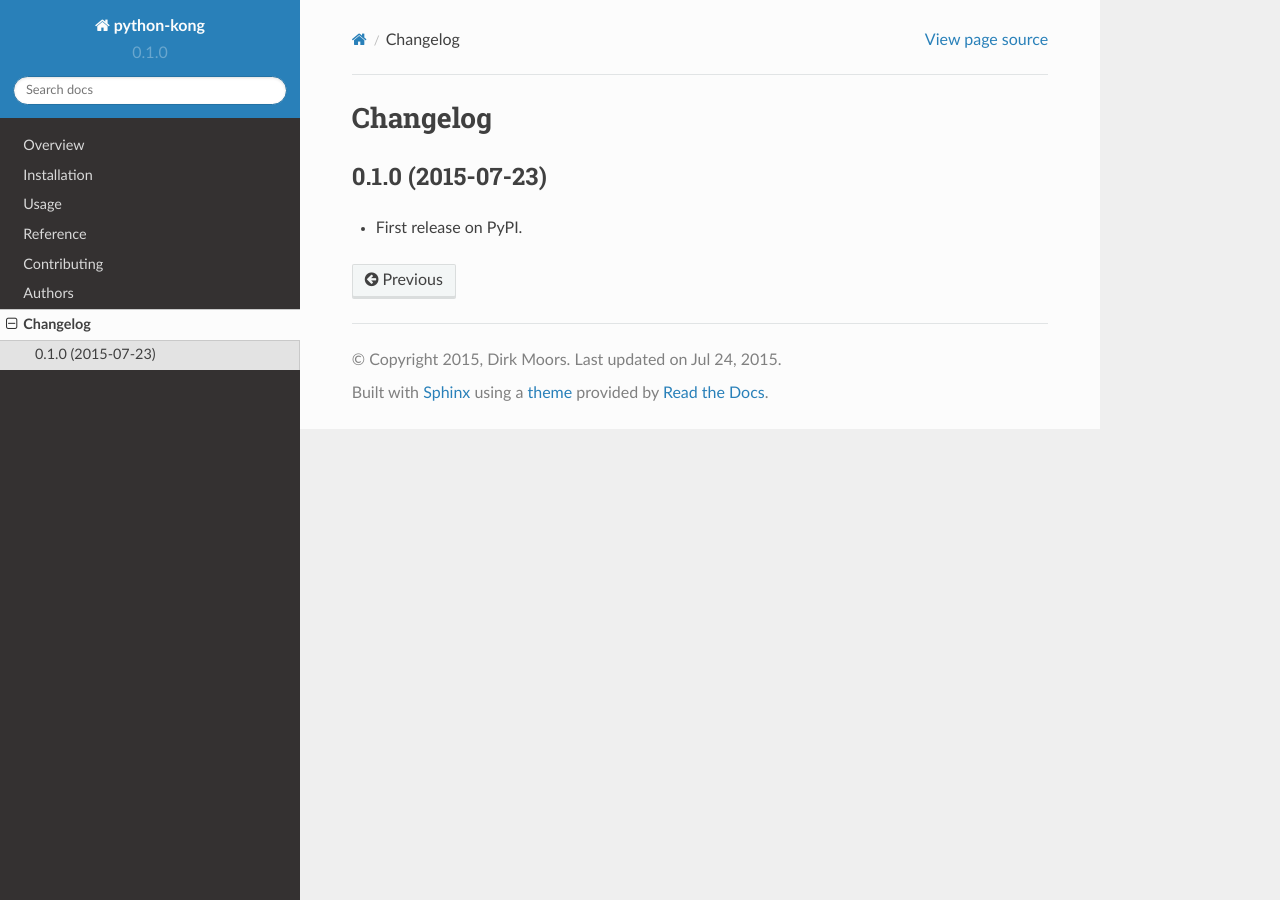
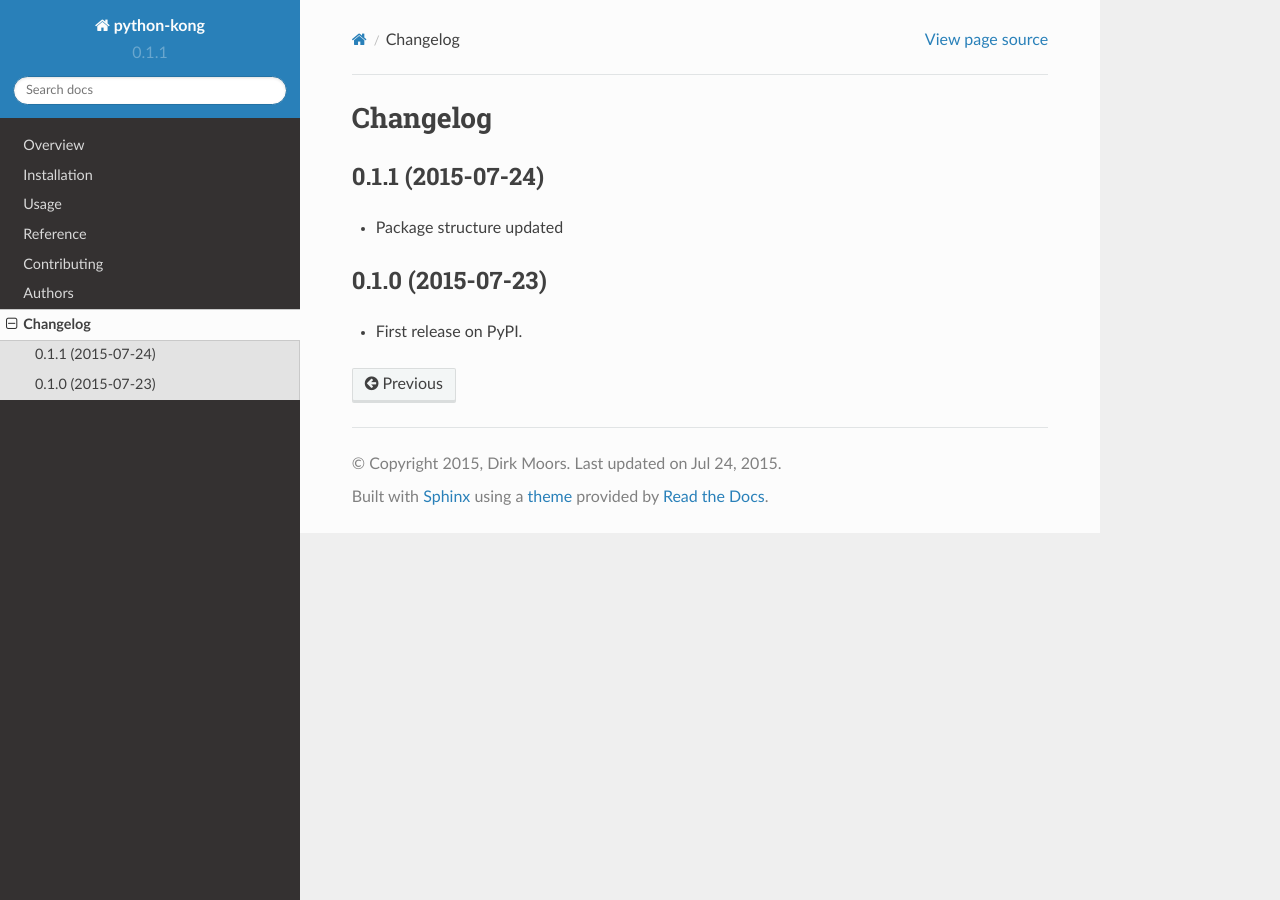
Before and after one commit to jmnavarro/python-kong, a Sphinx documentation site: the page built from docs/changelog.rst, in a window 1280 px wide. Built offline with Sphinx 7.4.7 and the Read the Docs theme 2.0.0, drawn with Linux system fonts in a browser that asks for light colours.

Commit message:
Bumped version

```diff
--- a/CHANGELOG.rst
+++ b/CHANGELOG.rst
@@ -2,7 +2,12 @@
 Changelog
 =========
 
+0.1.1 (2015-07-24)
+------------------
+
+* Package structure updated
+
 0.1.0 (2015-07-23)
------------------------------------------
+------------------
 
 * First release on PyPI.
--- a/docs/conf.py
+++ b/docs/conf.py
@@ -24,7 +24,7 @@ project = u'python-kong'
 year = u'2015'
 author = u'Dirk Moors'
 copyright = '{0}, {1}'.format(year, author)
-version = release = u'0.1.0'
+version = release = u'0.1.1'
 # on_rtd is whether we are on readthedocs.org
 on_rtd = os.environ.get('READTHEDOCS', None) == 'True'
 
--- a/setup.py
+++ b/setup.py
@@ -28,8 +28,8 @@ requirements = [str(ir.req) for ir in parse_requirements('./requirements.txt', s
 # requirements_test = [str(ir.req) for ir in parse_requirements('./requirements-test.txt', session=False)]
 
 setup(
-    name='kong',
-    version='0.1.0',
+    name='python-kong',
+    version='0.1.1',
     license='BSD',
     description='A Python client for the Kong API (http://getkong.org/)',
     long_description='%s\n%s' % (read('README.rst'), re.sub(':[a-z]+:`~?(.*?)`', r'``\1``', read('CHANGELOG.rst'))),
--- a/src/kong/__init__.py
+++ b/src/kong/__init__.py
@@ -8,4 +8,4 @@ try:  # pragma: no cover
 except ImportError:
     pass
 
-__version__ = '0.1.0'
+__version__ = '0.1.1'
```
Also changed, not shown: 1 other file.
